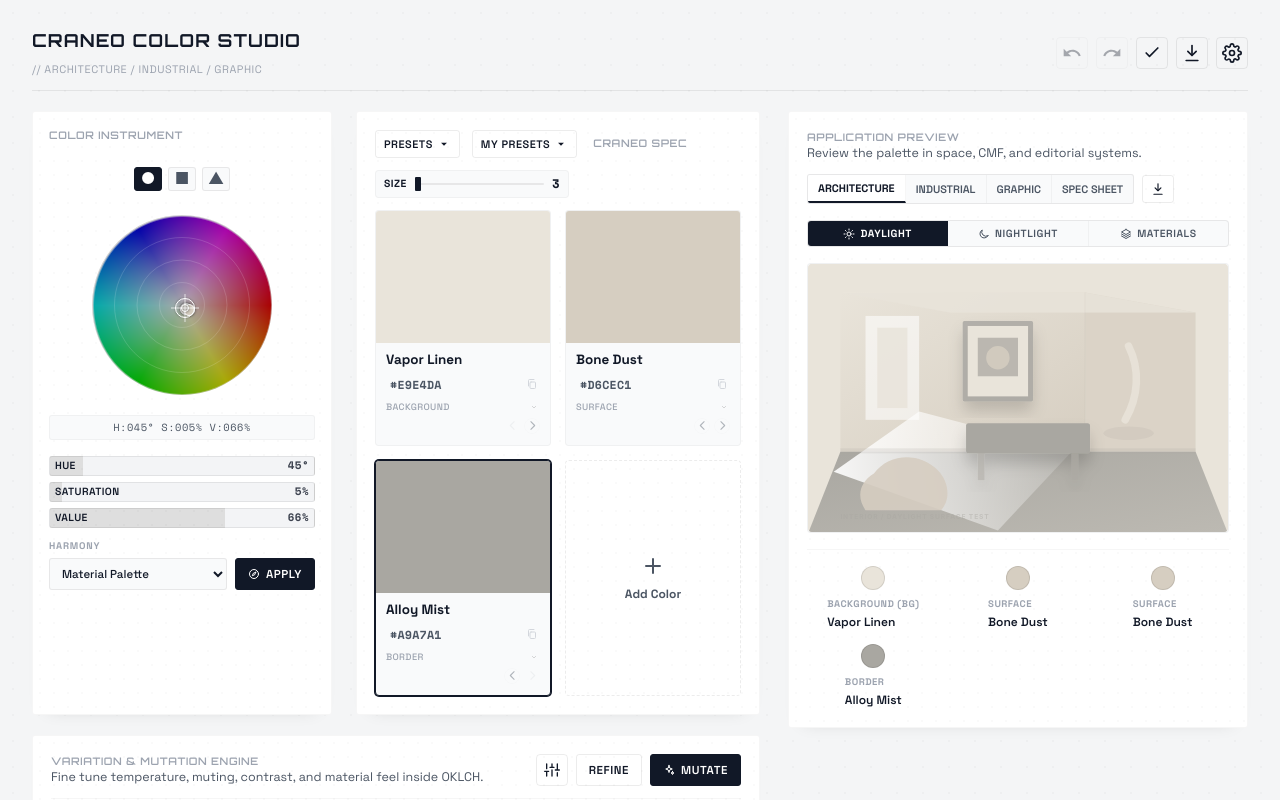
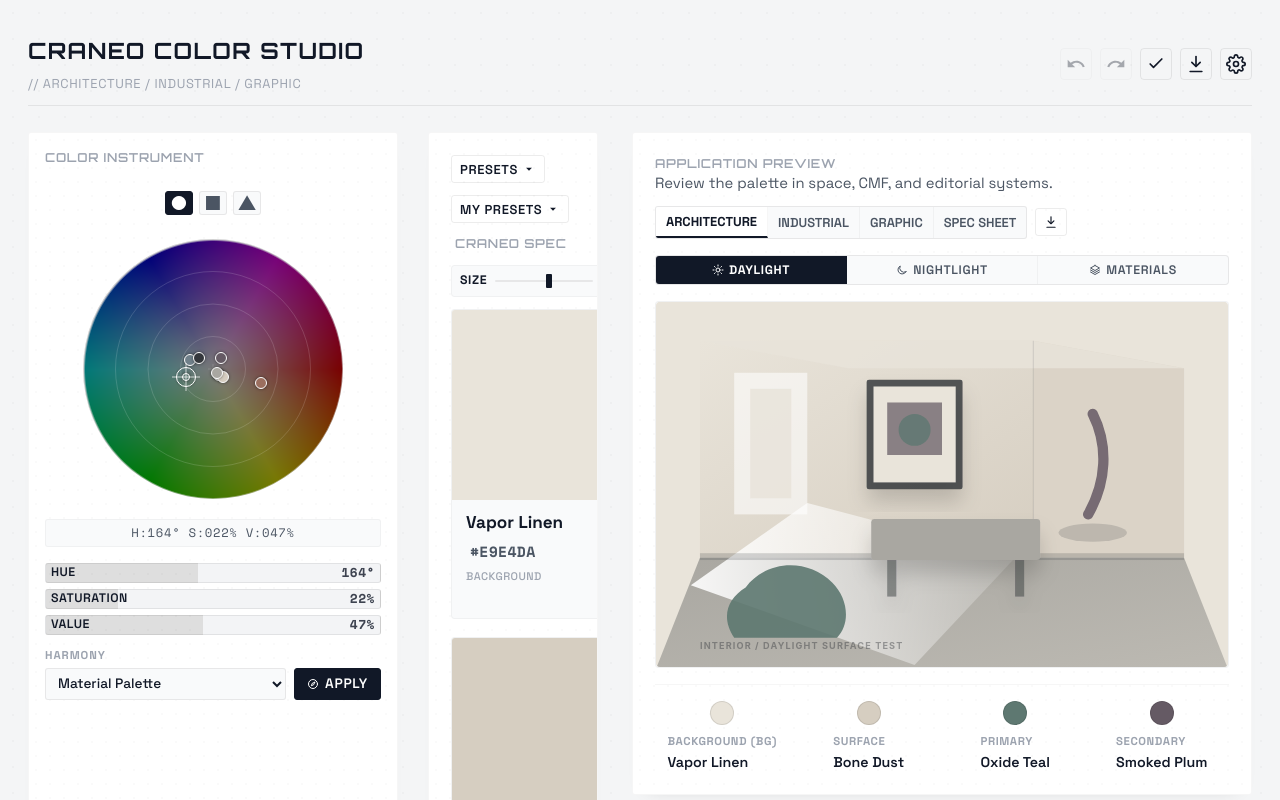
Before and after one commit to jlgtz1998/jlgtz1998.github.io, a Next.js app: page / in a window 1280 px wide. Shown: the top 800 px of the page. Built offline with nearby package versions, Linux system fonts and the light colour scheme.

Commit message:
Increase interface scale and reset palette size storage

```diff
--- a/app/globals.css
+++ b/app/globals.css
@@ -67,7 +67,7 @@
   background-color: var(--bg-app);
   color: var(--text-primary);
   font-family: var(--font-sans);
-  font-size: 16px;
+  font-size: 19px;
   line-height: 1.45;
   -webkit-font-smoothing: antialiased;
   -moz-osx-font-smoothing: grayscale;
@@ -90,11 +90,11 @@
 .studio-shell {
   display: flex;
   flex-direction: column;
-  gap: 20px;
+  gap: 26px;
   width: 100%;
-  max-width: min(1860px, calc(100vw - 32px));
+  max-width: min(2240px, calc(100vw - 28px));
   margin: 0 auto;
-  padding: 28px 16px;
+  padding: 34px 14px;
 }
 
 .studio-header {
@@ -102,8 +102,8 @@
   border-bottom: 1px solid var(--border-medium);
   display: flex;
   justify-content: space-between;
-  padding: 4px 0 16px;
-  gap: 20px;
+  padding: 6px 0 20px;
+  gap: 24px;
   min-width: 0;
 }
 
@@ -127,7 +127,7 @@
 .logo-main {
   color: var(--text-primary);
   font-family: 'Orbitron', sans-serif;
-  font-size: 1.12rem;
+  font-size: 1.18rem;
   font-weight: 700;
   letter-spacing: 0.5px;
   margin: 0;
@@ -175,8 +175,8 @@
    ========================================================================== */
 .studio-grid {
   display: grid;
-  grid-template-columns: minmax(0, 1fr) minmax(390px, 460px);
-  gap: 28px;
+  grid-template-columns: minmax(0, 1fr) minmax(500px, 620px);
+  gap: 34px;
   align-items: start;
 }
 
@@ -210,7 +210,7 @@
   background: var(--bg-panel);
   border: 1px solid var(--border-light);
   border-radius: 4px;
-  padding: 18px;
+  padding: 22px;
   box-shadow: var(--shadow-object);
   display: flex;
   flex-direction: column;
@@ -363,8 +363,8 @@
    ========================================================================== */
 .swatches-grid {
   display: grid;
-  gap: 14px;
-  grid-template-columns: repeat(auto-fill, minmax(158px, 1fr));
+  gap: 18px;
+  grid-template-columns: repeat(auto-fill, minmax(218px, 1fr));
 }
 
 .swatch-card {
@@ -373,7 +373,7 @@
   border-radius: 4px;
   display: flex;
   flex-direction: column;
-  height: 236px;
+  height: 310px;
   overflow: hidden;
   position: relative;
   transition: transform 0.12s ease, border-color 0.12s ease, box-shadow 0.12s ease;
@@ -481,8 +481,8 @@
   display: flex;
   flex-direction: column;
   gap: 2px;
-  padding: 9px 10px;
-  min-height: 96px;
+  padding: 12px 14px;
+  min-height: 118px;
 }
 
 .swatch-reorder-row {
@@ -528,7 +528,7 @@
   border: 0;
   color: var(--text-primary);
   font-weight: 700;
-  font-size: 0.84rem;
+  font-size: 0.9rem;
   line-height: 1.2;
   min-height: 1.2em;
   outline: none;
@@ -550,14 +550,14 @@
   border-radius: 2px;
   color: var(--text-secondary);
   font-family: var(--font-mono);
-  font-size: 0.73rem;
+  font-size: 0.78rem;
   font-weight: 700;
   letter-spacing: 0.02em;
   min-width: 0;
   outline: none;
   padding: 2px 3px;
   text-transform: uppercase;
-  width: 86px;
+  width: 104px;
 }
 
 .swatch-hex-input:hover,
@@ -1094,8 +1094,8 @@
    ========================================================================== */
 .wheel-and-swatches-row {
   display: grid;
-  grid-template-columns: 300px minmax(0, 1fr);
-  gap: 24px;
+  grid-template-columns: 370px minmax(0, 1fr);
+  gap: 30px;
   align-items: stretch;
 }
 
@@ -1513,7 +1513,7 @@
 
 /* Swatch add card */
 .swatch-add-card {
-  height: 236px;
+  height: 310px;
   background: transparent;
   border: 1.5px dashed var(--border-medium);
   border-radius: 4px;
--- a/app/page.tsx
+++ b/app/page.tsx
@@ -30,6 +30,14 @@
   tactileGlossy: 10,
   futurism: 20,
 };
+
+const STORAGE_KEYS = {
+  identity: 'craneo_identity',
+  mode: 'craneo_mode',
+  paletteSize: 'craneo_palette_size',
+  customPresets: 'craneo_custom_presets',
+  pickerShape: 'craneo_picker_shape',
+} as const;
 
 type VisionMode = 'normal' | 'protanopia' | 'deuteranopia' | 'tritanopia' | 'achromatopsia';
 
@@ -85,9 +93,10 @@
       navigator.serviceWorker.register('/sw.js').catch(() => undefined);
     }
 
-    const savedIdentity = localStorage.getItem('qfcs_identity');
-    const savedMode = localStorage.getItem('qfcs_mode') as DesignMode | null;
-    const savedSize = Number(localStorage.getItem('qfcs_palette_size'));
+    const savedIdentity = localStorage.getItem(STORAGE_KEYS.identity);
+    const savedMode = localStorage.getItem(STORAGE_KEYS.mode) as DesignMode | null;
+    const savedSizeRaw = localStorage.getItem(STORAGE_KEYS.paletteSize);
+    const savedSize = savedSizeRaw ? Number(savedSizeRaw) : Number.NaN;
     const initialMode = savedMode || 'architecture';
     const initialSize = Number.isFinite(savedSize) ? Math.max(MIN_PALETTE_SIZE, Math.min(MAX_PALETTE_SIZE, savedSize)) : DEFAULT_PALETTE_SIZE;
 
@@ -99,7 +108,7 @@
       }
     }
 
-    const savedCustom = localStorage.getItem('qfcs_custom_presets');
+    const savedCustom = localStorage.getItem(STORAGE_KEYS.customPresets);
     if (savedCustom) {
       try {
         const parsed = JSON.parse(savedCustom) as Preset[];
@@ -109,7 +118,7 @@
           if (starryPreset) {
             const updated = [...parsed, starryPreset];
             setCustomPresets(updated);
-            localStorage.setItem('qfcs_custom_presets', JSON.stringify(updated));
+            localStorage.setItem(STORAGE_KEYS.customPresets, JSON.stringify(updated));
           } else {
             setCustomPresets(parsed);
           }
@@ -118,17 +127,17 @@
         }
       } catch {
         setCustomPresets(CUSTOM_PRESETS_DEFAULTS);
-        localStorage.setItem('qfcs_custom_presets', JSON.stringify(CUSTOM_PRESETS_DEFAULTS));
+        localStorage.setItem(STORAGE_KEYS.customPresets, JSON.stringify(CUSTOM_PRESETS_DEFAULTS));
       }
     } else {
       setCustomPresets(CUSTOM_PRESETS_DEFAULTS);
-      localStorage.setItem('qfcs_custom_presets', JSON.stringify(CUSTOM_PRESETS_DEFAULTS));
+      localStorage.setItem(STORAGE_KEYS.customPresets, JSON.stringify(CUSTOM_PRESETS_DEFAULTS));
     }
 
     setMode(initialMode);
     setPaletteSize(initialSize);
 
-    const savedShape = localStorage.getItem('qfcs_picker_shape') as 'circle' | 'square' | 'triangle' | null;
+    const savedShape = localStorage.getItem(STORAGE_KEYS.pickerShape) as 'circle' | 'square' | 'triangle' | null;
     if (savedShape === 'circle' || savedShape === 'square' || savedShape === 'triangle') {
       setPickerShape(savedShape);
     }
@@ -144,17 +153,17 @@
 
   useEffect(() => {
     if (!mounted) return;
-    localStorage.setItem('qfcs_identity', JSON.stringify(identity));
+    localStorage.setItem(STORAGE_KEYS.identity, JSON.stringify(identity));
   }, [identity, mounted]);
 
   useEffect(() => {
     if (!mounted) return;
-    localStorage.setItem('qfcs_palette_size', String(paletteSize));
+    localStorage.setItem(STORAGE_KEYS.paletteSize, String(paletteSize));
   }, [paletteSize, mounted]);
 
   useEffect(() => {
     if (!mounted) return;
-    localStorage.setItem('qfcs_picker_shape', pickerShape);
+    localStorage.setItem(STORAGE_KEYS.pickerShape, pickerShape);
   }, [pickerShape, mounted]);
 
   const activeColor = useMemo(
@@ -275,7 +284,7 @@
 
   const handleModeChange = (newMode: DesignMode) => {
     setMode(newMode);
-    localStorage.setItem('qfcs_mode', newMode);
+    localStorage.setItem(STORAGE_KEYS.mode, newMode);
     setSettingsOpen(false);
     setExportOpen(false);
     setContrastOpen(false);
@@ -411,14 +420,14 @@
     };
     const nextCustom = [newPreset, ...customPresets];
     setCustomPresets(nextCustom);
-    localStorage.setItem('qfcs_custom_presets', JSON.stringify(nextCustom));
+    localStorage.setItem(STORAGE_KEYS.customPresets, JSON.stringify(nextCustom));
     setNewPresetName('');
   };
 
   const handleDeletePreset = (id: string) => {
     const nextCustom = customPresets.filter((preset) => preset.id !== id);
     setCustomPresets(nextCustom);
-    localStorage.setItem('qfcs_custom_presets', JSON.stringify(nextCustom));
+    localStorage.setItem(STORAGE_KEYS.customPresets, JSON.stringify(nextCustom));
   };
 
   const handleToggleLock = (id: string) => {
@@ -791,7 +800,7 @@
                     onColorChange={handleColorWheelChange}
                     onSelectColor={(color) => setActiveColorId(color.id)}
                     hideLightnessSlider
-                    size={180}
+                    size={260}
                     hoveredColorId={hoveredColorId}
                     onHoverColor={setHoveredColorId}
                     onInteractionEnd={() => pushHistory(colors)}
```
